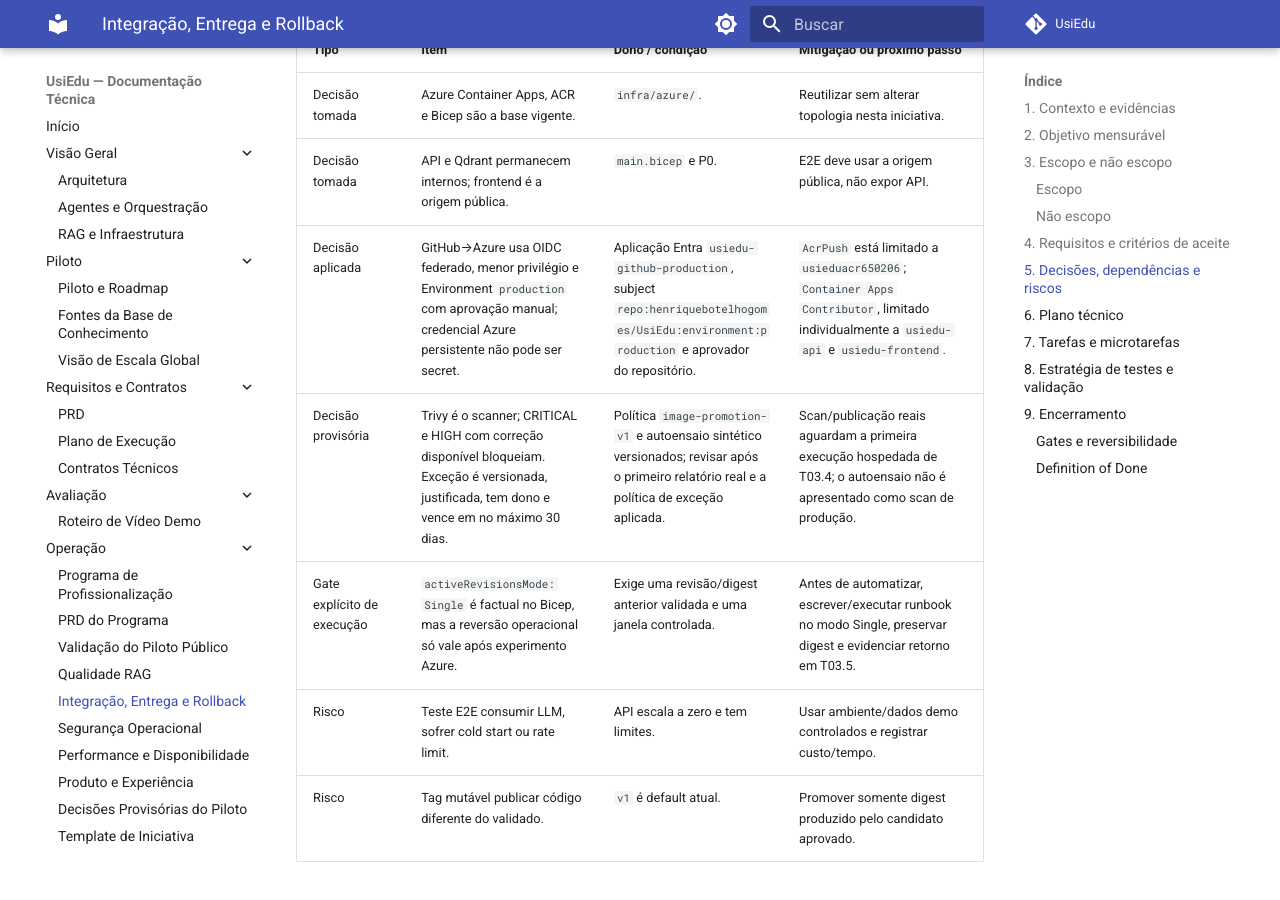
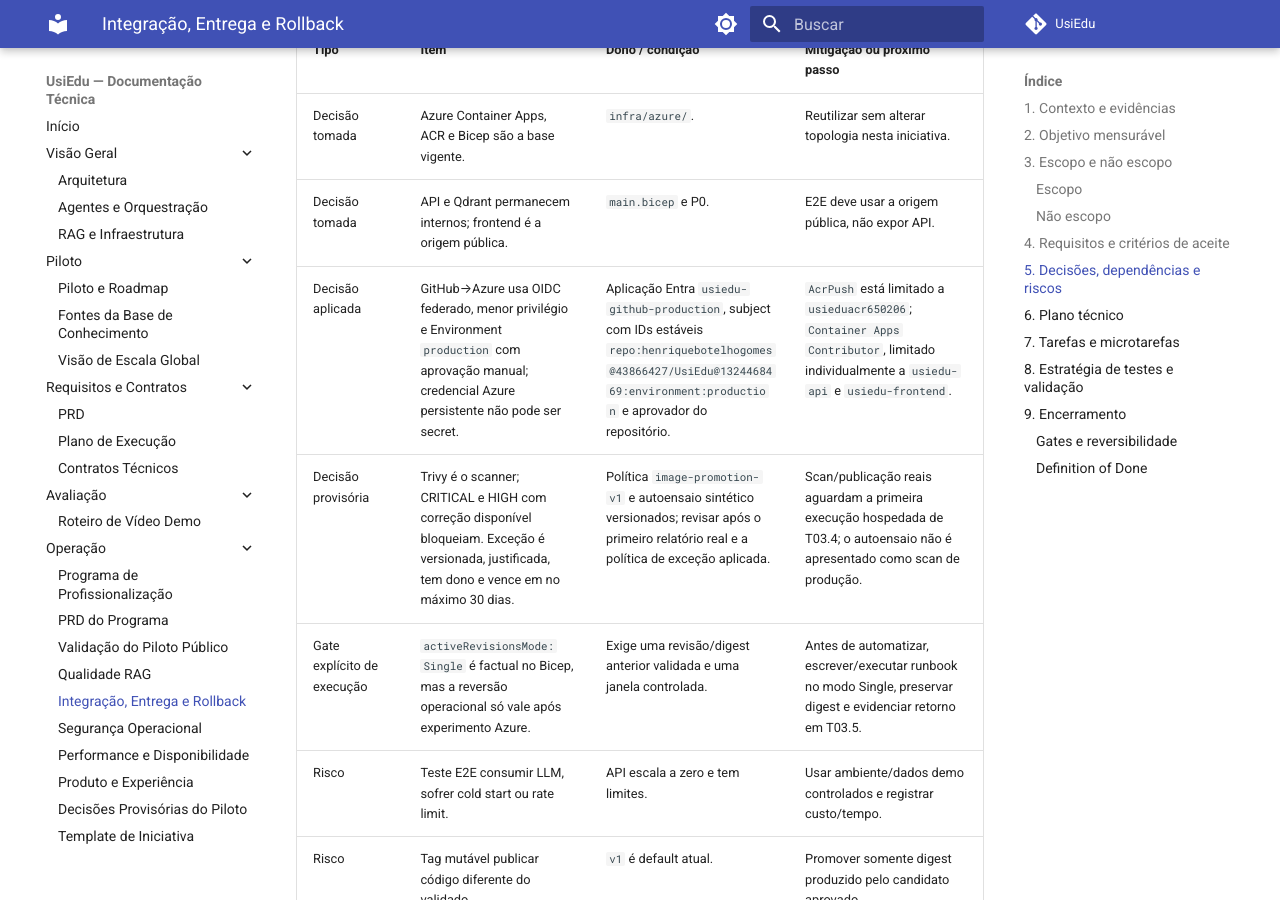
Before and after one commit to henriquebotelhogomes/UsiEdu, an MkDocs documentation site: the page built from docs/profissionalizacao/03-integracao-entrega-rollback.md, in a window 1280 px wide and 900 px high, scrolled down 2468 px. Built offline with MkDocs 1.6.1 and Material for MkDocs 9.7.7, drawn with Linux system fonts in a browser that asks for light colours; comment, search, counter and statistics services are not loaded.

Commit message:
fix(ci): alinhar subject oidc do github
Co-authored-by: Copilot App <223556219+Copilot@users.noreply.github.com>

```diff
--- a/docs/profissionalizacao/03-integracao-entrega-rollback.md
+++ b/docs/profissionalizacao/03-integracao-entrega-rollback.md
@@ -68,7 +68,7 @@ execução hospedada e o experimento de rollback.
 |---|---|---|---|
 | Decisão tomada | Azure Container Apps, ACR e Bicep são a base vigente. | `infra/azure/`. | Reutilizar sem alterar topologia nesta iniciativa. |
 | Decisão tomada | API e Qdrant permanecem internos; frontend é a origem pública. | `main.bicep` e P0. | E2E deve usar a origem pública, não expor API. |
-| Decisão aplicada | GitHub→Azure usa OIDC federado, menor privilégio e Environment `production` com aprovação manual; credencial Azure persistente não pode ser secret. | Aplicação Entra `usiedu-github-production`, subject `repo:henriquebotelhogomes/UsiEdu:environment:production` e aprovador do repositório. | `AcrPush` está limitado a `usieduacr650206`; `Container Apps Contributor`, limitado individualmente a `usiedu-api` e `usiedu-frontend`. |
+| Decisão aplicada | GitHub→Azure usa OIDC federado, menor privilégio e Environment `production` com aprovação manual; credencial Azure persistente não pode ser secret. | Aplicação Entra `usiedu-github-production`, subject com IDs estáveis `repo:henriquebotelhogomes@43866427/UsiEdu@1324468469:environment:production` e aprovador do repositório. | `AcrPush` está limitado a `usieduacr650206`; `Container Apps Contributor`, limitado individualmente a `usiedu-api` e `usiedu-frontend`. |
 | Decisão provisória | Trivy é o scanner; CRITICAL e HIGH com correção disponível bloqueiam. Exceção é versionada, justificada, tem dono e vence em no máximo 30 dias. | Política `image-promotion-v1` e autoensaio sintético versionados; revisar após o primeiro relatório real e a política de exceção aplicada. | Scan/publicação reais aguardam a primeira execução hospedada de T03.4; o autoensaio não é apresentado como scan de produção. |
 | Gate explícito de execução | `activeRevisionsMode: Single` é factual no Bicep, mas a reversão operacional só vale após experimento Azure. | Exige uma revisão/digest anterior validada e uma janela controlada. | Antes de automatizar, escrever/executar runbook no modo Single, preservar digest e evidenciar retorno em T03.5. |
 | Risco | Teste E2E consumir LLM, sofrer cold start ou rate limit. | API escala a zero e tem limites. | Usar ambiente/dados demo controlados e registrar custo/tempo. |
```
Also changed, not shown: 2 other files.
